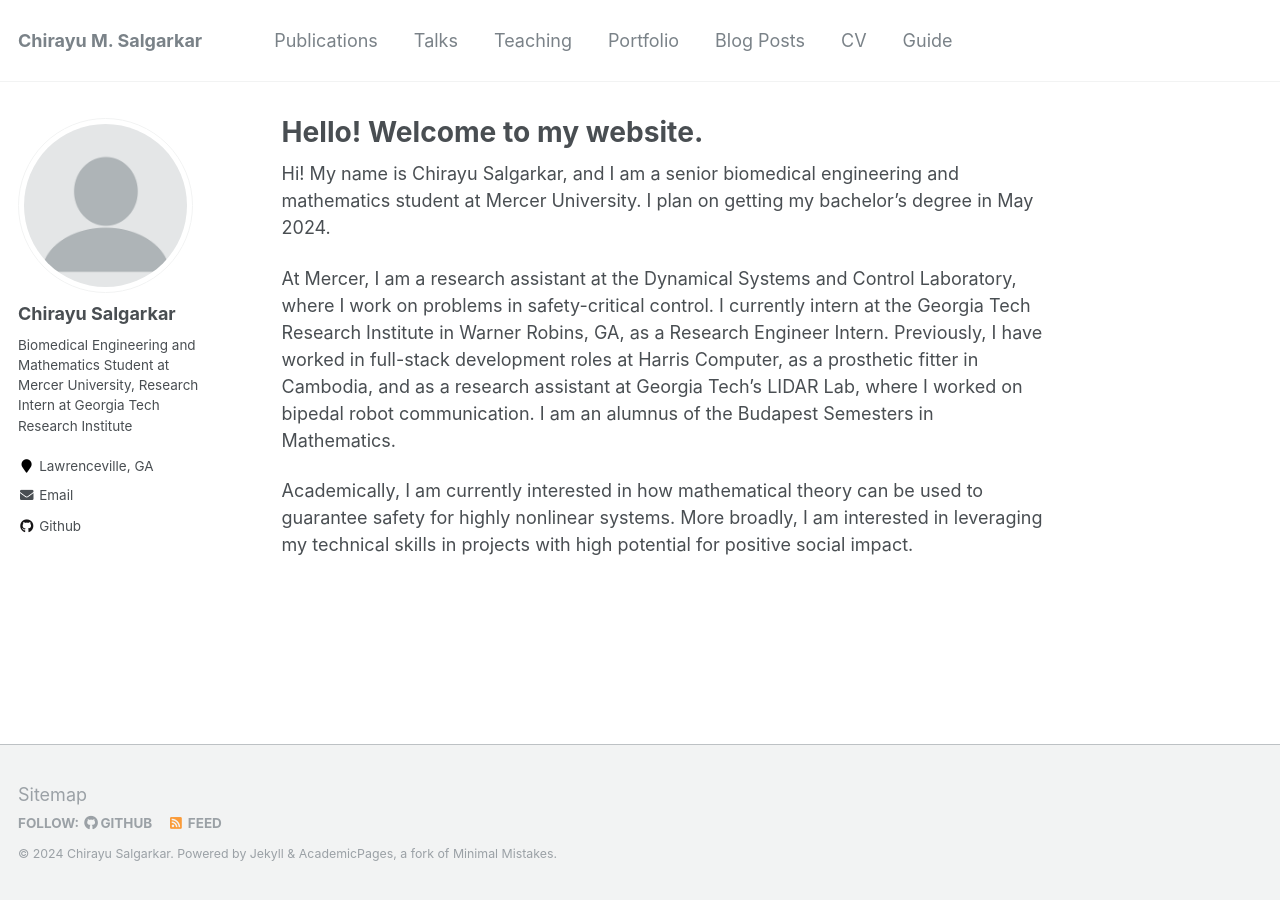
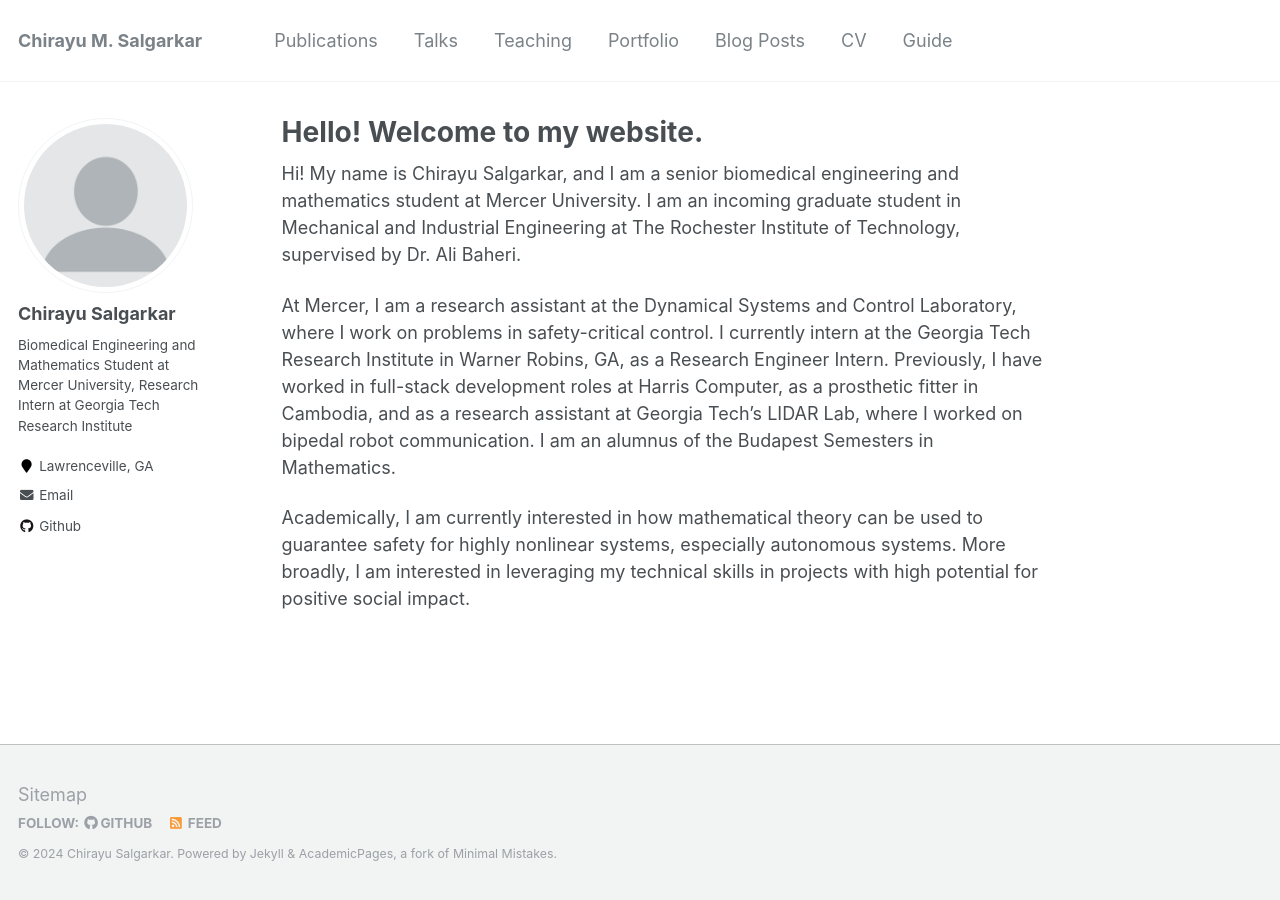
Before and after one commit to ChirayuSalgarkar/ChirayuSalgarkar.github.io, a Jekyll site: the page built from _pages/about.md, in a window 1280 px wide. Built offline with Jekyll 4.4.1, drawn with Linux system fonts in a browser that asks for light colours.

Commit message:
Update about.md

```diff
--- a/_pages/about.md
+++ b/_pages/about.md
@@ -8,8 +8,8 @@ redirect_from:
   - /about.html
 ---
 
-Hi! My name is Chirayu Salgarkar, and I am a senior biomedical engineering and mathematics student at Mercer University. I plan on getting my bachelor's degree in May 2024.
+Hi! My name is Chirayu Salgarkar, and I am a senior biomedical engineering and mathematics student at Mercer University. I am an incoming graduate student in Mechanical and Industrial Engineering at The Rochester Institute of Technology, supervised by Dr. Ali Baheri.
 
 At Mercer, I am a research assistant at the Dynamical Systems and Control Laboratory, where I work on problems in safety-critical control. I currently intern at the Georgia Tech Research Institute in Warner Robins, GA, as a Research Engineer Intern. Previously, I have worked in full-stack development roles at Harris Computer, as a prosthetic fitter in Cambodia, and as a research assistant at Georgia Tech's LIDAR Lab, where I worked on bipedal robot communication. I am an alumnus of the Budapest Semesters in Mathematics.
 
-Academically, I am currently interested in how mathematical theory can be used to guarantee safety for highly nonlinear systems. More broadly, I am interested in leveraging my technical skills in projects with high potential for positive social impact.
+Academically, I am currently interested in how mathematical theory can be used to guarantee safety for highly nonlinear systems, especially autonomous systems. More broadly, I am interested in leveraging my technical skills in projects with high potential for positive social impact.
```
